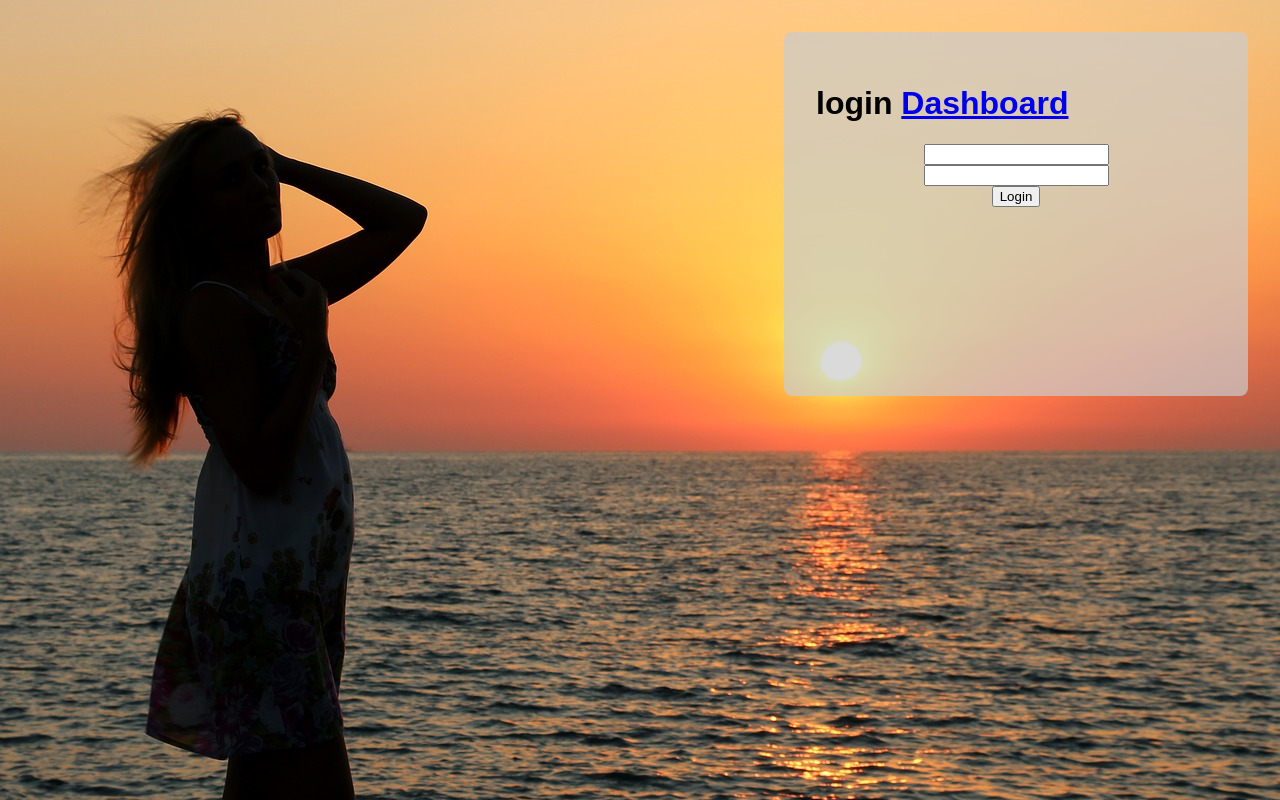
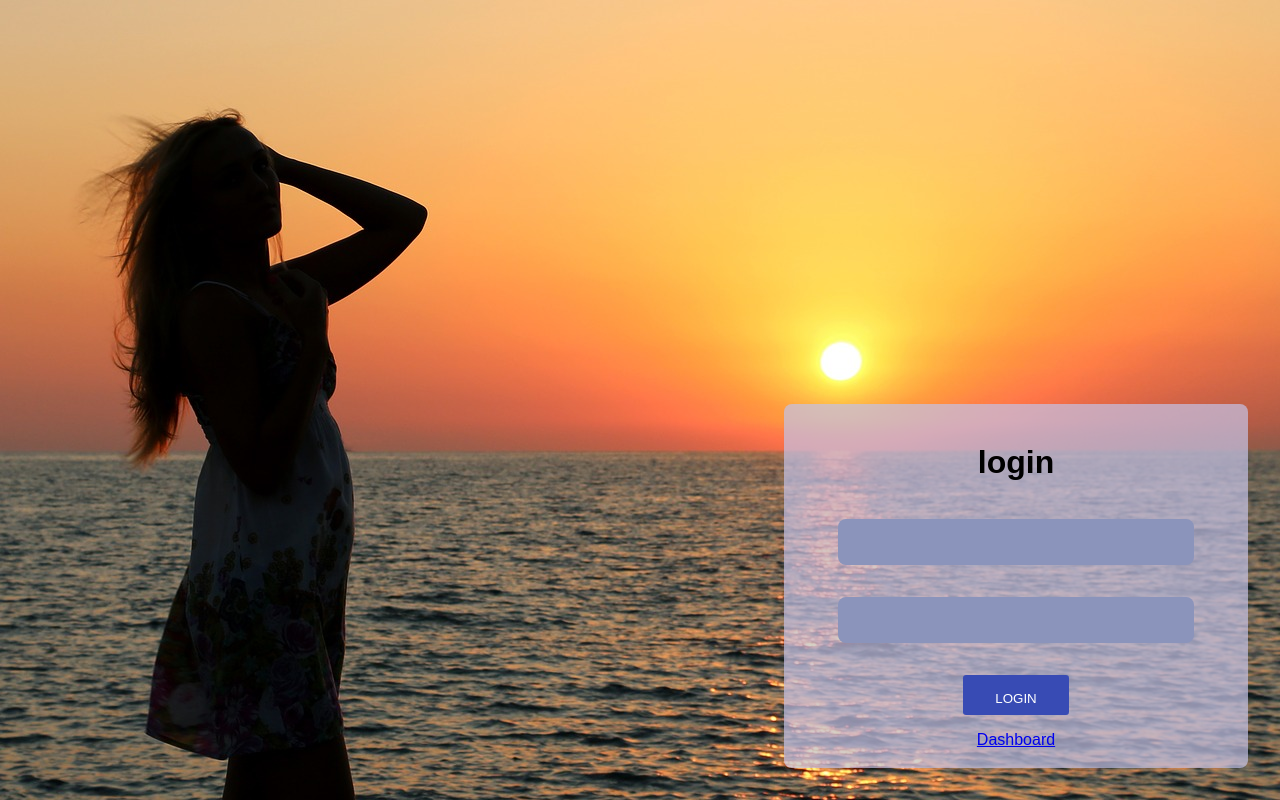
Before and after one commit to prabeen04/redux-authentication, a React (Create React App) app: page /login in a window 1280 px wide. Built offline with nearby package versions, Linux system fonts and the light colour scheme.

Commit message:
login styles added

```diff
--- a/src/components/login/login.css
+++ b/src/components/login/login.css
@@ -8,11 +8,38 @@
     align-items: flex-end;
 }
 .login-box{
-    background: rgba(204, 204, 204, 0.712);
+    background: rgba(197, 194, 229, 0.712);
     padding: 2rem;
     margin: 2rem;
-    align-self: flex-start;
+    align-self: flex-end;
     border-radius: 0.5rem;
     height: 300px;
     width: 400px;
 }
+input{
+    border: none;
+    width: 350px;
+    height: 40px;
+    margin: 1rem;
+    border-radius: 0.5rem;
+    background: rgb(139, 148, 187);
+    padding: 0.2rem;
+    font-size: 1.5rem;
+    transition: 0.3s all ease-in-out;
+}
+input:focus{
+    outline: none;
+    border-radius: 0.5rem;
+    background: rgba(56, 66, 151, 0.555);
+    color: #fff;
+
+}
+button{
+    border: none;
+    height: 40px;
+    margin: 1rem;
+    padding: 1rem 2rem;
+    border-radius: 0.2rem;
+    background: rgb(56, 75, 180);
+    color: #fff;
+}
--- a/src/components/login/login.js
+++ b/src/components/login/login.js
@@ -8,16 +8,16 @@ import './login.css';
 class Login extends Component {
   render() {
     return (
-      <div className="login-wrapper">
-        <div className="login-box">
+      <div className="login-wrapper ">
+        <div className="login-box flex-container">
 
-          <h1>login <Link to="/">Dashboard</Link></h1>
+          <h1>login</h1>
           <div className="flex-container-column">
           <input type="text" name="email"/>
           <input type="password" name="password"/>
-          <button onClick={() => this.props.loginUser()}>Login</button>
+          <button onClick={() => this.props.loginUser()}>LOGIN</button>
           </div>
-
+          <Link to="/">Dashboard</Link>
         </div>
       </div>
     )
```
